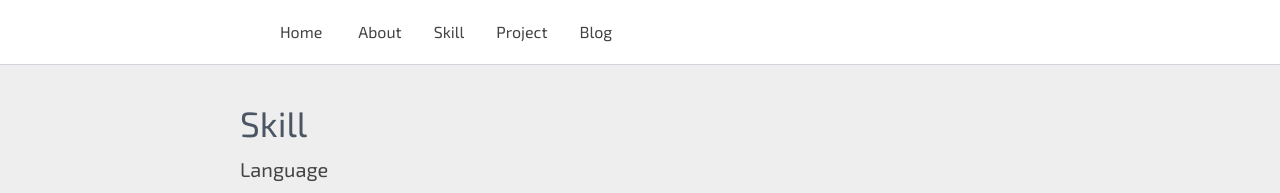
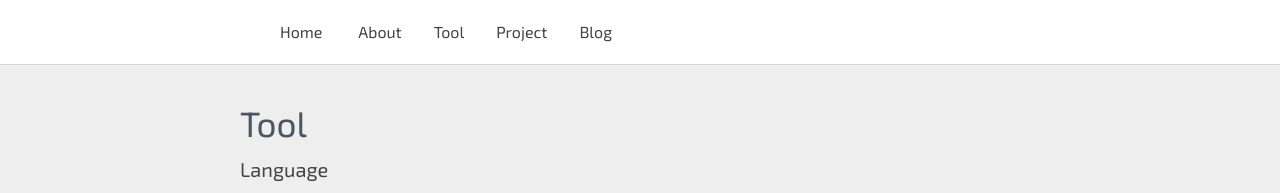
Before and after one commit to prazzdev/portofolio-10-24, a React (Vite) app: page /tool in a window 1280 px wide. Shown: the top 193 px of the page. Built offline with nearby package versions, Linux system fonts and the light colour scheme.

Commit message:
change navbar for tool link

```diff
--- a/src/components/Header/index.jsx
+++ b/src/components/Header/index.jsx
@@ -18,10 +18,10 @@ export default function Header() {
             About
           </Link>
           <Link
-            to="/skill"
+            to="/tool"
             className="font-bold px-4 py-2 rounded-md transition hover:bg-gray-50"
           >
-            Skill
+            Tool
           </Link>
           <Link
             to="/project"
--- a/src/pages/tool/index.jsx
+++ b/src/pages/tool/index.jsx
@@ -17,9 +17,9 @@ const ToolPage = () => {
 
   return (
     <>
-      <DefaultLayout pageTitle="Skill">
+      <DefaultLayout>
         <div className="flex flex-col pb-[4em] lg:pb-0 lg:px-[3em] lg:py-6">
-          <HeadingTitle text="Skill" />
+          <HeadingTitle text="Tool" />
           {Object.keys(groupedTools).map((category) => (
             <ListStruct key={category} title={category}>
               {groupedTools[category].map((skill) => (
```
